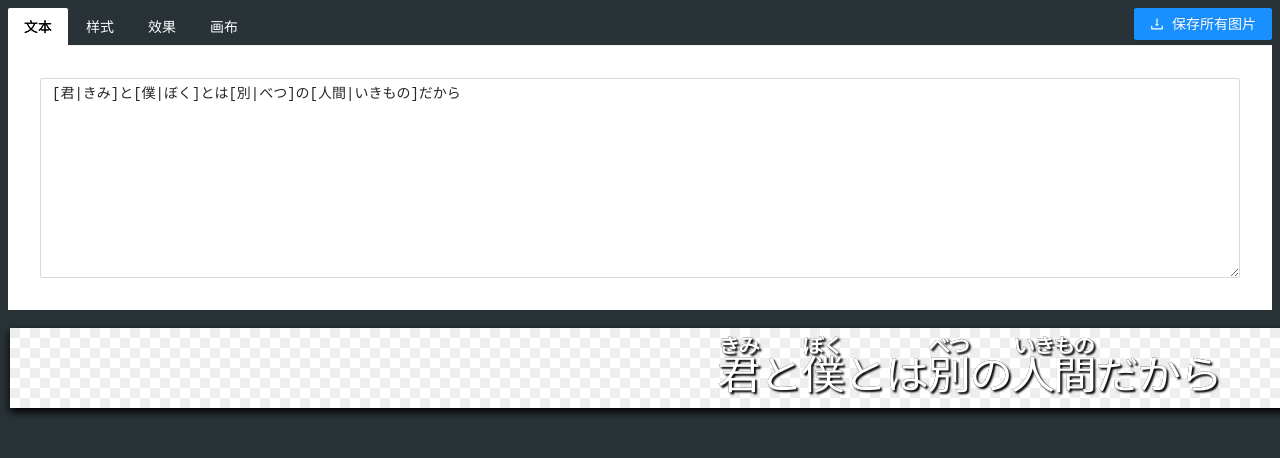
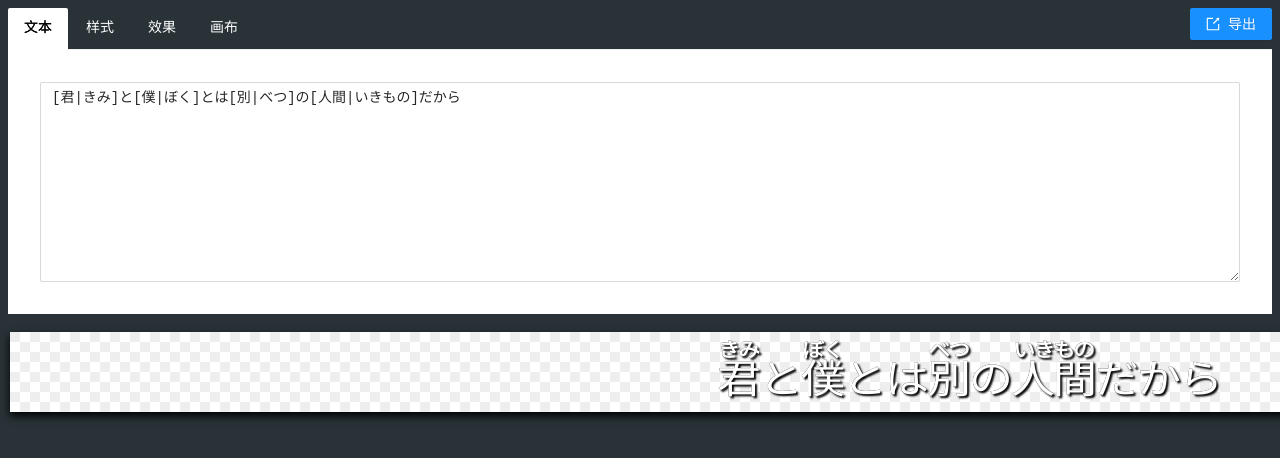
Before and after one commit to xingrz/SubtitleConan, a Vue app: page / in a window 1280 px wide. Shown: the top 458 px of the page. Built offline with nearby package versions, Linux system fonts and the light colour scheme.

Commit message:
Adjust design of export

```diff
--- a/src/App.vue
+++ b/src/App.vue
@@ -2,12 +2,16 @@
   <div id="main-nav">
     <a-tabs type="card">
       <template #rightExtra>
-        <a-button type="primary" :loading="exporting" @click="exportImages">
-          <template #icon>
-            <DownloadOutlined />
-          </template>
-          保存所有图片
-        </a-button>
+        <a-row :gutter="[8]">
+          <a-col>
+            <a-button type="primary" :loading="exporting" @click="exportImages">
+              <template #icon>
+                <ExportOutlined />
+              </template>
+              导出
+            </a-button>
+          </a-col>
+        </a-row>
       </template>
 
       <a-tab-pane key="lyrics" tab="文本">
@@ -49,7 +53,7 @@
 
 <script lang="ts" setup>
 import { computed, reactive, ref } from 'vue';
-import { DownloadOutlined } from '@ant-design/icons-vue';
+import { ExportOutlined } from '@ant-design/icons-vue';
 import JSZip from 'jszip';
 import { saveAs } from 'file-saver';
 
@@ -214,7 +218,7 @@ body {
     .ant-tabs-tab {
       background: transparent;
       border: none;
-      padding-bottom: 8px;
+      padding-bottom: 12px;
 
       >.ant-tabs-tab-btn {
         color: white;
```
